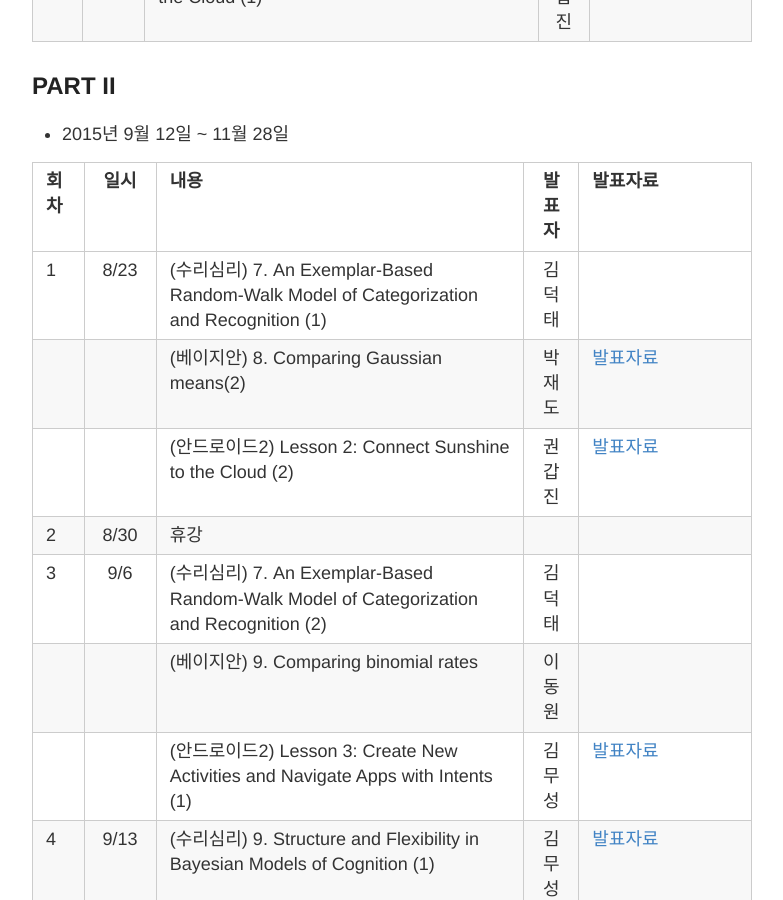
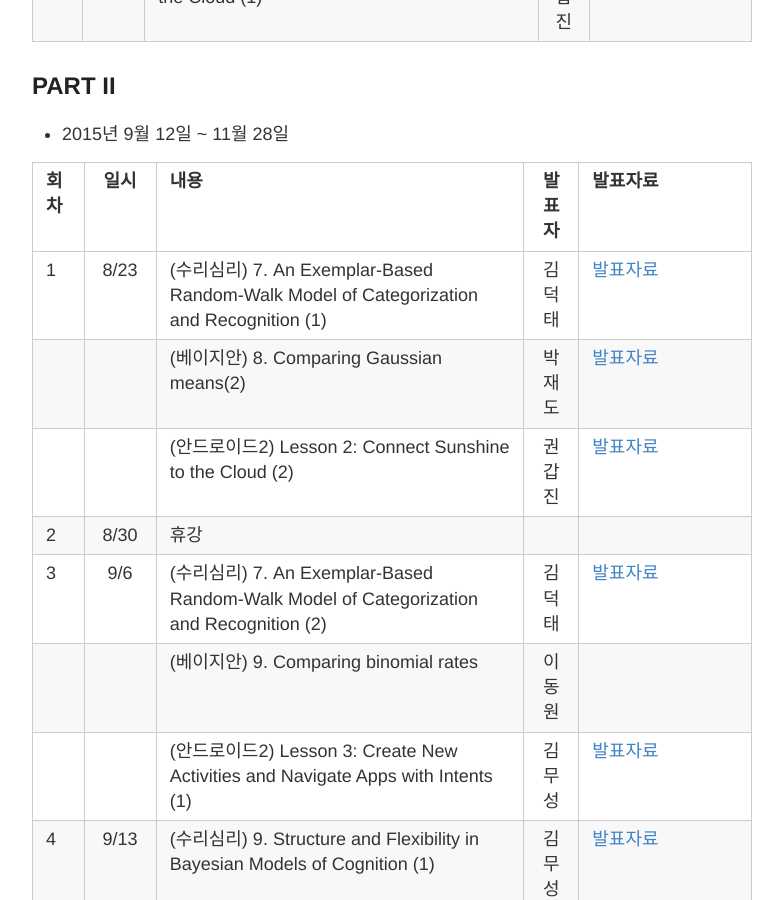
Before and after one commit to psygrammer/coco, a Jekyll site: the page built from _posts/2015-12-29-SCHEDULE.md, in a window 1280 px wide and 900 px high, scrolled down 5211 px. Shown: the whole window, without its empty margins (248-1031 px from the left). Built offline with Jekyll 4.4.1, drawn with Linux system fonts in a browser that asks for light colours; Markdown is read by kramdown in place of the engine named in the settings.

Commit message:
Update 2015-12-29-SCHEDULE.md

```diff
--- a/_posts/2015-12-29-SCHEDULE.md
+++ b/_posts/2015-12-29-SCHEDULE.md
@@ -88,11 +88,11 @@ title: 스터디 일정 & 커리큘럼 & 발표자료
 
 | 회차   | 일시   | 내용                                  | 발표자  |              발표자료                    |
 | -----  |:------:| :-------------------------------------|:-------:|:---------------------------------------- |
-| 1 | 8/23|(수리심리) 7. An Exemplar-Based Random-Walk Model of Categorization and Recognition (1) |김덕태 | |
+| 1 | 8/23|(수리심리) 7. An Exemplar-Based Random-Walk Model of Categorization and Recognition (1) |김덕태 |[발표자료](https://drive.google.com/file/d/0Bw594TdiBdAUbVh3UUtJWklpazQ/view) |
 |   |     |(베이지안) 8. Comparing Gaussian means(2) |박재도 |[발표자료](http://nbviewer.ipython.org/github/psygrammer/coco/tree/master/part1/bayes/ch08/) |
 |   |     |(안드로이드2) Lesson 2: Connect Sunshine to the Cloud (2)|권갑진 |[발표자료](https://docs.google.com/presentation/d/1lvYvMmGLFSLelcXgxLIeO3nXkNOc_29FuKMeBbpCDqw/edit#slide=id.p4) |
 | 2 | 8/30|휴강| | |
-| 3 | 9/6 |(수리심리) 7. An Exemplar-Based Random-Walk Model of Categorization and Recognition (2)  |김덕태 | |
+| 3 | 9/6 |(수리심리) 7. An Exemplar-Based Random-Walk Model of Categorization and Recognition (2)  |김덕태 |[발표자료](https://drive.google.com/file/d/0Bw594TdiBdAUbVh3UUtJWklpazQ/view) |
 |   |     |(베이지안) 9. Comparing binomial rates |이동원 | |
 |   |     |(안드로이드2) Lesson 3: Create New Activities and Navigate Apps with Intents (1) |김무성|[발표자료](http://nbviewer.ipython.org/github/psygrammer/coco/blob/master/part2/android/sunshine03/03_New_Activities_and_Intents.ipynb) |
 | 4 | 9/13|(수리심리) 9. Structure and Flexibility in Bayesian Models of Cognition (1)  |김무성 |[발표자료](http://nbviewer.ipython.org/github/psygrammer/coco/blob/master/part2/compsy/ch09/09_Structure_and_Flexibility_in_Bayesian_Models_of_Cognition.ipynb) |
```
